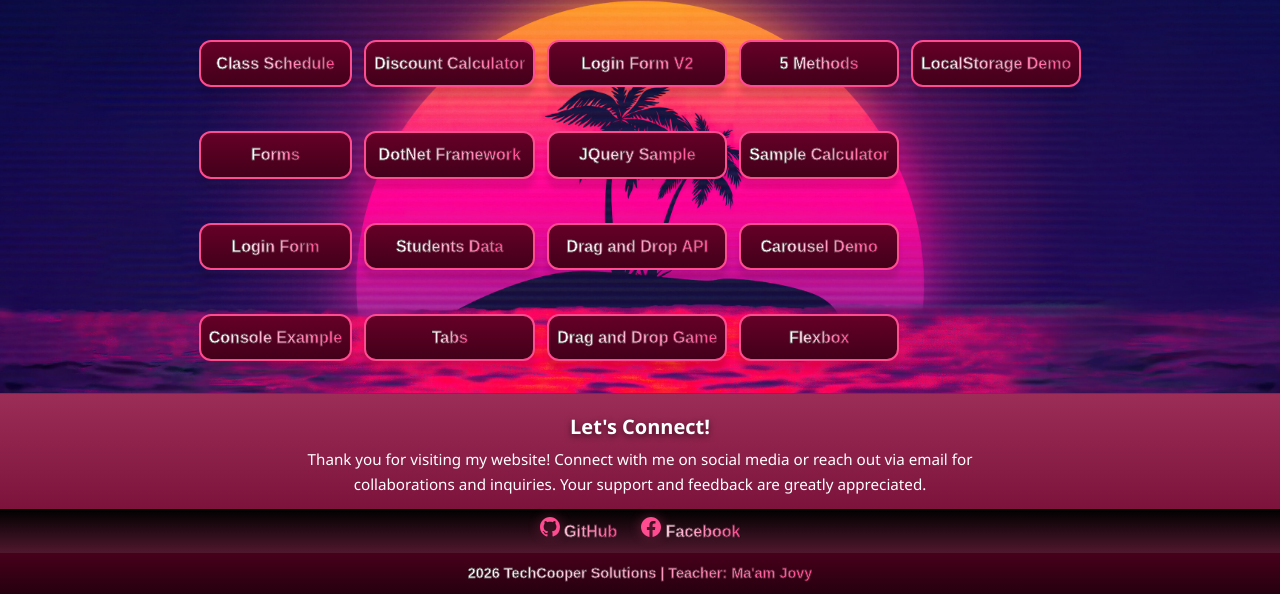
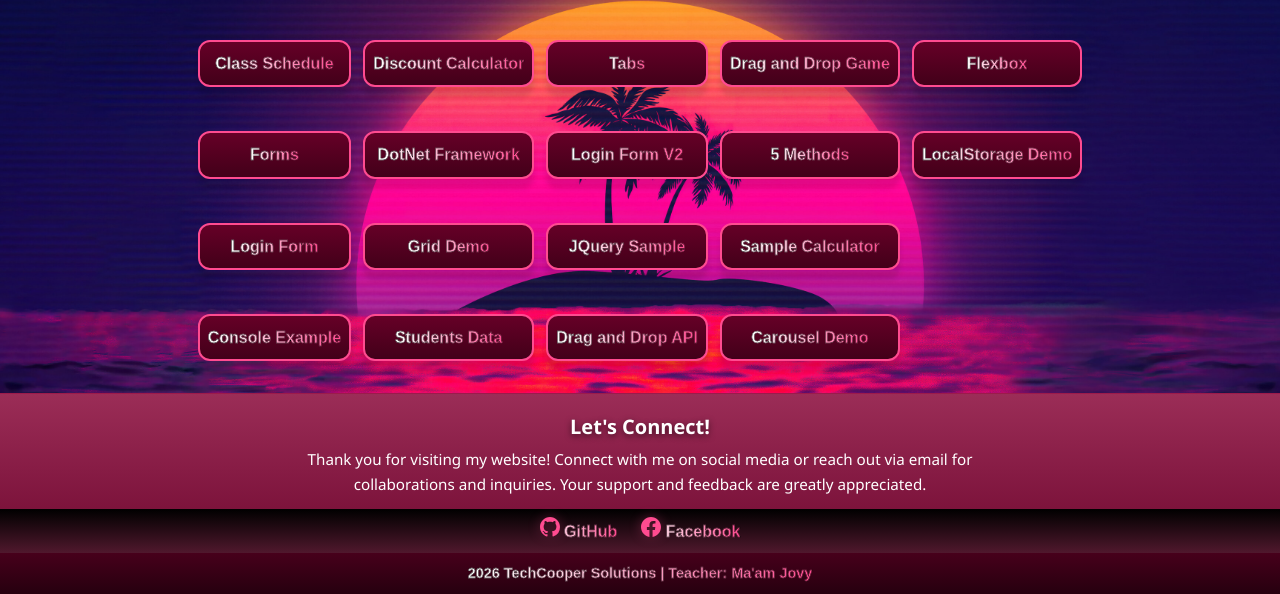
Before and after one commit to RhonStephenFernandez/RhonStephenPortfolio, a plain HTML site: page portfolio.html in a window 1280 px wide. Shown: the part 206-800 px from the top of the page. Drawn offline with Linux system fonts and the light colour scheme.

Commit message:
Update portfolio.html

```diff
--- a/portfolio.html
+++ b/portfolio.html
@@ -53,6 +53,7 @@
         <div class="box"><a href="sample.html" class="link"><b>Console Example</b></a></div>
         <div class="box"><a href="calculator.html" class="link"><b>Discount Calculator</b></a></div>
         <div class="box"><a href="DotNet.html" class="link"><b>DotNet Framework</b></a></div>
+		<div class="box"><a href="GridDemo.html" class="link"><b>Grid Demo</b></a></div>
         <div class="box"><a href="Students.html" class="link"><b>Students Data</b></a></div>
 		<div class="box"><a href="tabs.html" class="link"><b>Tabs</b></a></div>
         <div class="box"><a href="JSON%20Demo/Login.html" class="link"><b>Login Form V2</b></a></div>
```
